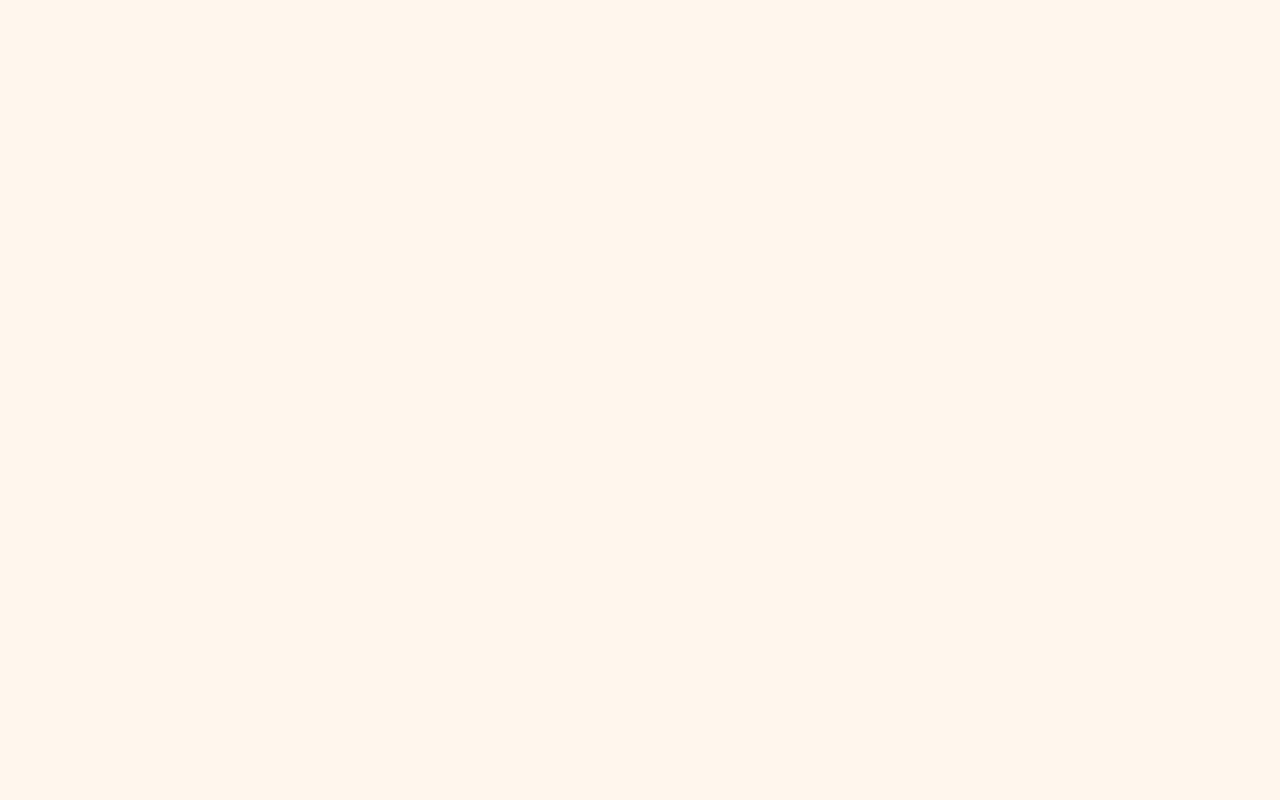
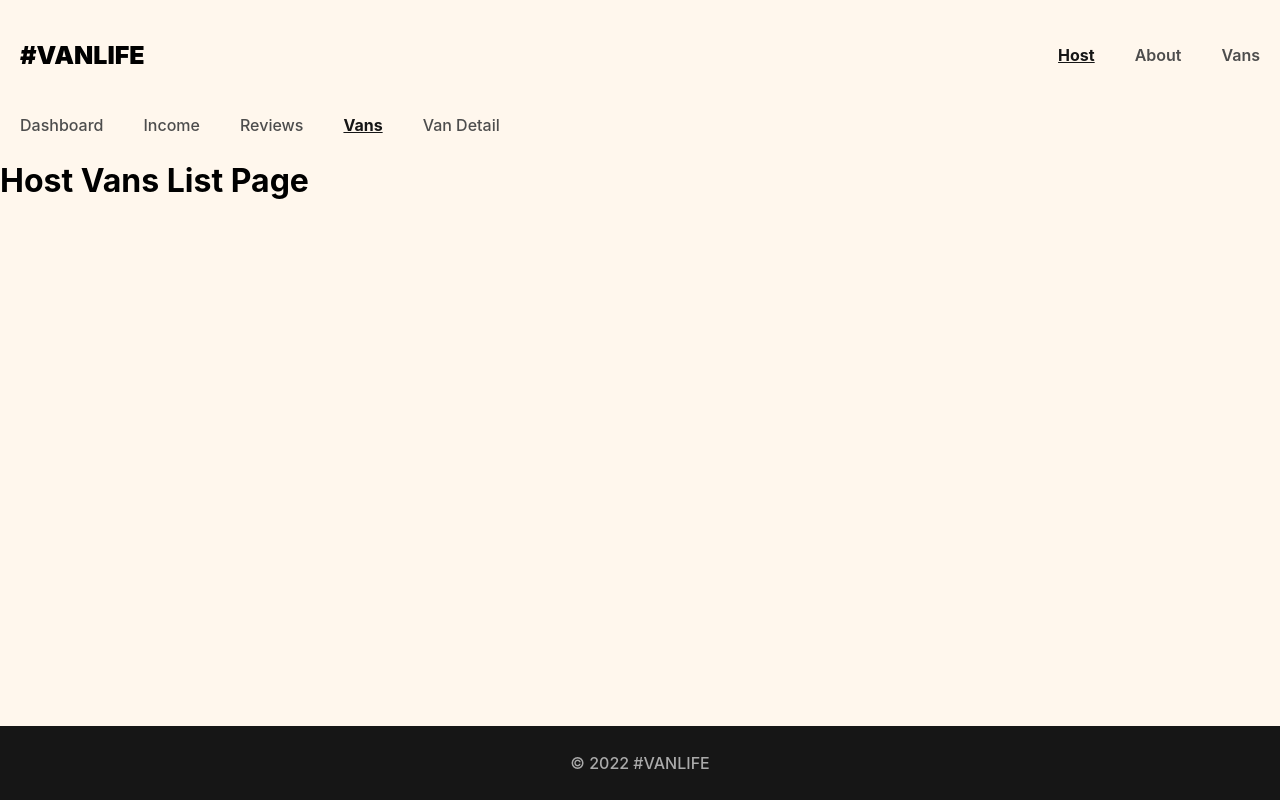
Before and after one commit to zhenyahodges/van-life, a React (Create React App) app: page /host/vans in a window 1280 px wide. Before the commit this address had no page. Built offline with nearby package versions, Linux system fonts and the light colour scheme; what miragejs would draw is missing.

Commit message:
added more pages and server new file

```diff
--- a/src/App.js
+++ b/src/App.js
@@ -10,6 +10,8 @@ import Income from './components/Host/Income';
 import Reviews from './components/Host/Reviews';
 import HostLayout from './components/Host/HostLayout';
 import Dashboard from './components/Host/Dashboard';
+import HostVans from './components/Host/HostVans';
+import HostVanDetail from './components/Host/HostVanDetail';
 
 function App() {
     return (
@@ -25,6 +27,8 @@ function App() {
                         <Route index element={<Dashboard />} />
                         <Route path='income' element={<Income />} />
                         <Route path='reviews' element={<Reviews />} />
+                        <Route path="vans" element={<HostVans />} />
+                        <Route path="vans/:id" element={<HostVanDetail />} />
                     </Route>
                 </Route>
             </Routes>
--- a/src/components/Host/HostLayout.js
+++ b/src/components/Host/HostLayout.js
@@ -30,6 +30,18 @@ export default function HostLayout() {
                 >
                     Reviews
                 </NavLink>
+                <NavLink
+                    to='/host/vans'
+                    style={({ isActive }) => (isActive ? activeStyles : null)}
+                >
+                    Vans
+                </NavLink>
+                <NavLink
+                    to='/host/vans/:id'
+                    style={({ isActive }) => (isActive ? activeStyles : null)}
+                >
+                    Van Detail
+                </NavLink>
             </nav>
             <Outlet />
         </>
--- /dev/null
+++ b/src/components/Host/HostVanDetail.js
@@ -0,0 +1,3 @@
+export default function HostVanDetail() {
+    return <h1>Host Van Detail Page</h1>;
+}
--- /dev/null
+++ b/src/components/Host/HostVans.js
@@ -0,0 +1,7 @@
+export default function HostVans() {
+    return(
+        <h1>
+            Host Vans List Page
+        </h1>
+    )
+}
--- a/src/server.js
+++ b/src/server.js
@@ -15,6 +15,7 @@ createServer({
             imageUrl:
                 'https://assets.scrimba.com/advanced-react/react-router/modest-explorer.png',
             type: 'simple',
+            hostId: '123',
         });
         server.create('van', {
             id: '2',
@@ -25,6 +26,7 @@ createServer({
             imageUrl:
                 'https://assets.scrimba.com/advanced-react/react-router/beach-bum.png',
             type: 'rugged',
+            hostId: '123',
         });
         server.create('van', {
             id: '3',
@@ -35,6 +37,7 @@ createServer({
             imageUrl:
                 'https://assets.scrimba.com/advanced-react/react-router/reliable-red.png',
             type: 'luxury',
+            hostId: '456',
         });
         server.create('van', {
             id: '4',
@@ -45,6 +48,7 @@ createServer({
             imageUrl:
                 'https://assets.scrimba.com/advanced-react/react-router/dreamfinder.png',
             type: 'simple',
+            hostId: '789',
         });
         server.create('van', {
             id: '5',
@@ -55,6 +59,7 @@ createServer({
             imageUrl:
                 'https://assets.scrimba.com/advanced-react/react-router/the-cruiser.png',
             type: 'luxury',
+            hostId: '789',
         });
         server.create('van', {
             id: '6',
@@ -65,11 +70,13 @@ createServer({
             imageUrl:
                 'https://assets.scrimba.com/advanced-react/react-router/green-wonder.png',
             type: 'rugged',
+            hostId: '123',
         });
     },
 
     routes() {
         this.namespace = 'api';
+        this.logging = false;
 
         this.get('/vans', (schema, request) => {
             return schema.vans.all();
@@ -79,5 +86,16 @@ createServer({
             const id = request.params.id;
             return schema.vans.find(id);
         });
+
+        this.get('/host/vans', (schema, request) => {
+            // Hard-code the hostId for now
+            return schema.vans.where({ hostId: '123' });
+        });
+
+        this.get('/host/vans/:id', (schema, request) => {
+            // Hard-code the hostId for now
+            const id = request.params.id;
+            return schema.vans.where({ id, hostId: '123' });
+        });
     },
 });
```
